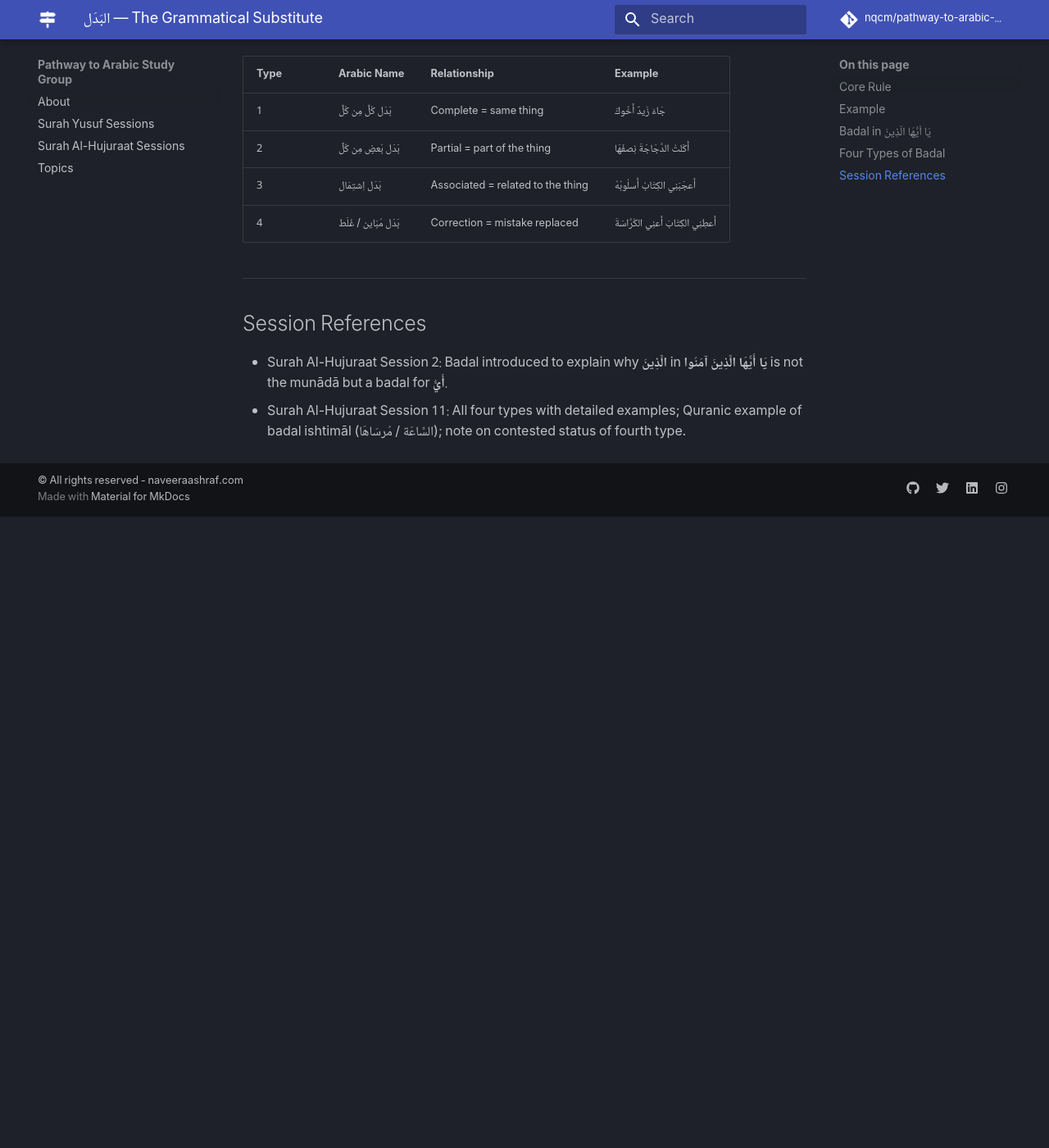
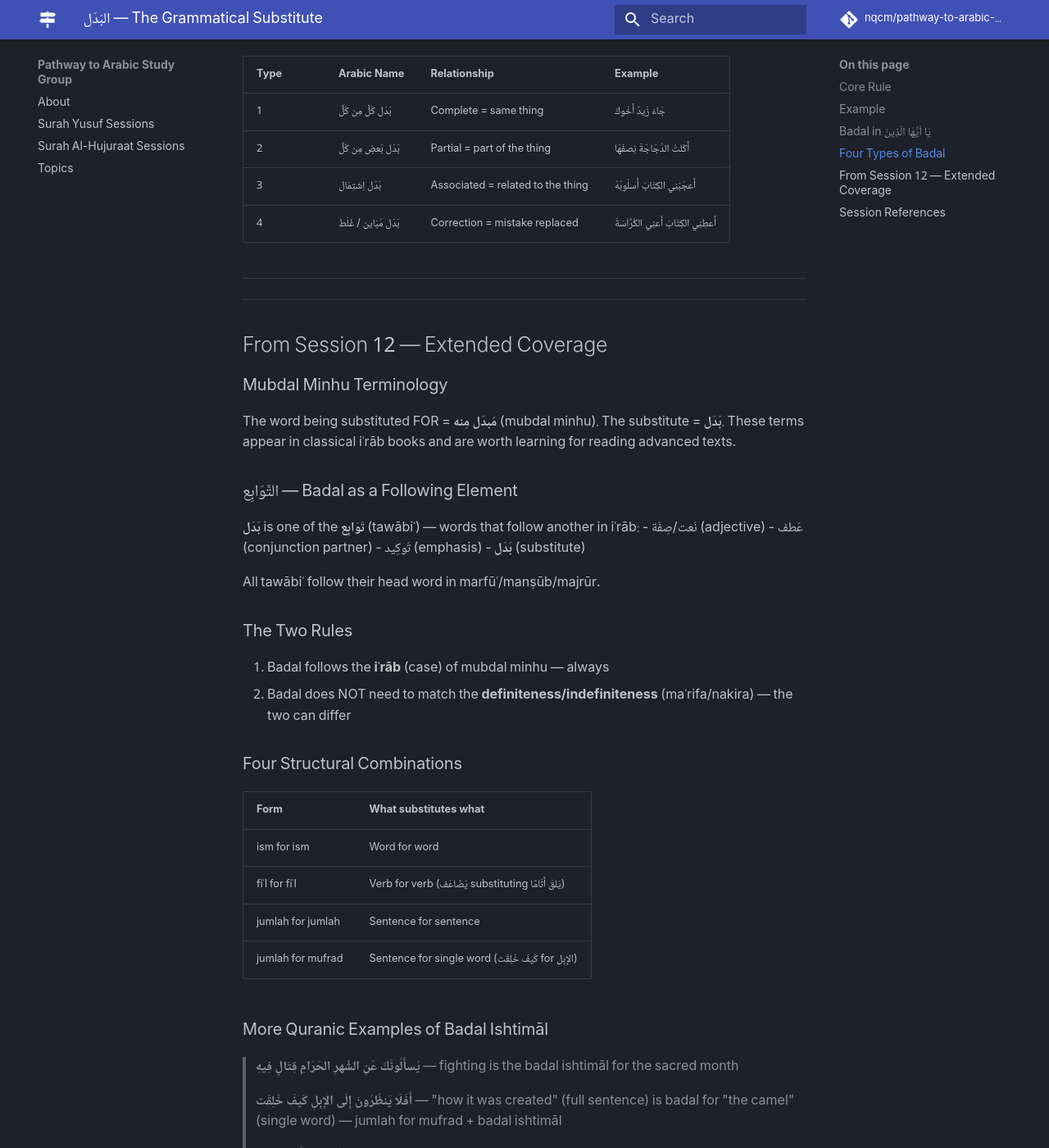
Before and after one commit to nqcm/pathway-to-arabic-study-group, an MkDocs documentation site: the page built from docs/topics/badal.md, in a window 1280 px wide and 1400 px high, scrolled down 2768 px. Shown: the whole window at 82% size. Built offline with MkDocs 1.6.1 and Material for MkDocs 9.7.7, drawn with Linux system fonts in a browser that asks for light colours; comment, search, counter and statistics services are not loaded; before the commit the page ends 3398 px from its top, so only the background shows below that; some of the changed text lies outside the part shown.

Commit message:
surah alhujuraat session 12

```diff
--- a/docs/topics/badal.md
+++ b/docs/topics/badal.md
@@ -101,7 +101,55 @@ You said one thing by mistake and then replaced it with what you actually meant.
 
 ---
 
+---
+
+## From Session 12 — Extended Coverage
+
+### Mubdal Minhu Terminology
+
+The word being substituted FOR = **مُبدَل مِنه** (mubdal minhu). The substitute = **بَدَل**. These terms appear in classical iʿrāb books and are worth learning for reading advanced texts.
+
+### التَّوَابِع — Badal as a Following Element
+
+**بَدَل** is one of the **تَوَابِع** (tawābiʿ) — words that follow another in iʿrāb:
+- نَعت/صِفَة (adjective)
+- عَطف (conjunction partner)
+- تَوكِيد (emphasis)
+- **بَدَل** (substitute)
+
+All tawābiʿ follow their head word in marfūʿ/manṣūb/majrūr.
+
+### The Two Rules
+
+1. Badal follows the **iʿrāb** (case) of mubdal minhu — always
+2. Badal does NOT need to match the **definiteness/indefiniteness** (maʿrifa/nakira) — the two can differ
+
+### Four Structural Combinations
+
+| Form | What substitutes what |
+|---|---|
+| ism for ism | Word for word |
+| fiʿl for fiʿl | Verb for verb (يُضَاعَف substituting يَلقَ أَثَامًا) |
+| jumlah for jumlah | Sentence for sentence |
+| jumlah for mufrad | Sentence for single word (كَيفَ خُلِقَت for الإِبِل) |
+
+### More Quranic Examples of Badal Ishtimāl
+
+> **يَسأَلُونَكَ عَنِ الشَّهرِ الحَرَامِ قِتَالٍ فِيهِ** — fighting is the badal ishtimāl for the sacred month
+
+> **أَفَلَا يَنظُرُونَ إِلَى الإِبِلِ كَيفَ خُلِقَت** — "how it was created" (full sentence) is badal for "the camel" (single word) — jumlah for mufrad + badal ishtimāl
+
+> **لَا يَنهَاكُمُ اللَّهُ عَنِ الَّذِينَ... أَن تَبَرُّوهُم** — "treating them kindly" is badal ishtimāl for "those people"
+
+!!! tip "Identifying Badal Ishtimāl"
+    Mental test: can you insert "that is to say" between the mubdal minhu and the badal? If yes, it is likely badal ishtimāl. Also: this type is the most common in Quranic texts — and the most difficult to spot.
+
+Note: **بَدَل مُبَاين / غَلَط** (error correction) does not appear in the Quran — Allah does not make mistakes, and even when quoting others' speech in the Quran, this type has not been observed.
+
+---
+
 ## Session References
 
 - Surah Al-Hujuraat Session 2: Badal introduced to explain why **الَّذِينَ** in **يَا أَيُّهَا الَّذِينَ آمَنُوا** is not the munādā but a badal for **أَيُّ**.
 - Surah Al-Hujuraat Session 11: All four types with detailed examples; Quranic example of badal ishtimāl (السَّاعَة / مُرسَاهَا); note on contested status of fourth type.
+- Surah Al-Hujuraat Session 12: Extended coverage — mubdal minhu terminology; tawābiʿ concept; two rules (iʿrāb follows, definiteness need not); four structural combinations; multiple Quranic examples of badal ishtimāl.
```
Also changed, not shown: docs/surah-alhujuraat-sessions/index.md (+1 -0 lines), docs/surah-alhujuraat-sessions/session-12.md (added, +307 -0 lines), docs/topics/index.md (+1 -0 lines), docs/topics/laalla.md (added, +67 -0 lines), docs/topics/weak-verbs.md (+26 -0 lines).
